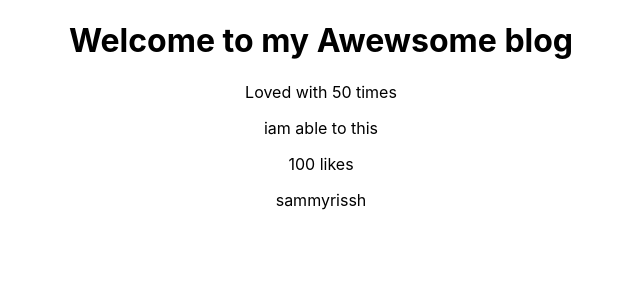
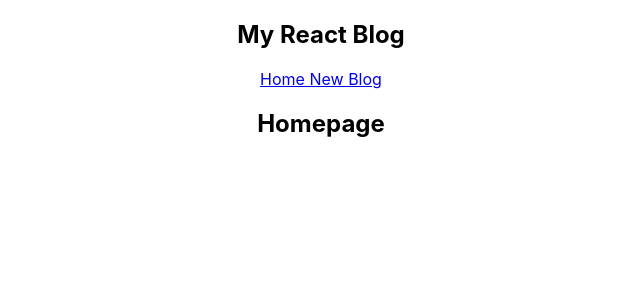
Before and after one commit to 2sammy/React_tutorial, a React (Create React App) app in the folder dojo-blog/: page / in a window 1280 px wide. Shown: the top 300 px of the page, without its empty margins (319-959 px from the left). Built offline with nearby package versions, Linux system fonts and the light colour scheme.

Commit message:
added navbar component

```diff
--- a/dojo-blog/src/App.js
+++ b/dojo-blog/src/App.js
@@ -1,19 +1,14 @@
+import Navbar from './Navbar';
+import './App.css';
+import Home from './Home';
 
-import './App.css';
 
 function App() {
-
-  const title = "Welcome to my Awewsome blog"
-  const likes = 50
   return (
     <div className="App">
+      <Navbar />
       <div className='content'>
-        <h1>{title}</h1>
-        <p>Loved with {likes} times</p>
-        <p>{"iam able to this"}</p>
-        <p>{100} likes</p>
-        <p>{["sammy", "rissh"]}</p>
-
+      <Home />
       </div>
     </div>
   );
--- /dev/null
+++ b/dojo-blog/src/Home.js
@@ -0,0 +1,9 @@
+const Home = () => {
+    return (
+        <div className ="home">
+            <h2> Homepage</h2>
+        </div>
+     );
+}
+
+export default Home;
--- /dev/null
+++ b/dojo-blog/src/Navbar.js
@@ -0,0 +1,15 @@
+const Navbar = () => {
+    return (
+        <nav className ="navbar">
+            <h1>My React Blog</h1>
+            <div className="links">
+                < a href="/"> Home</a>
+                < a href="/create"> New Blog</a>
+
+
+        </div>
+        </nav>
+    );
+}
+
+export default Navbar;
```
